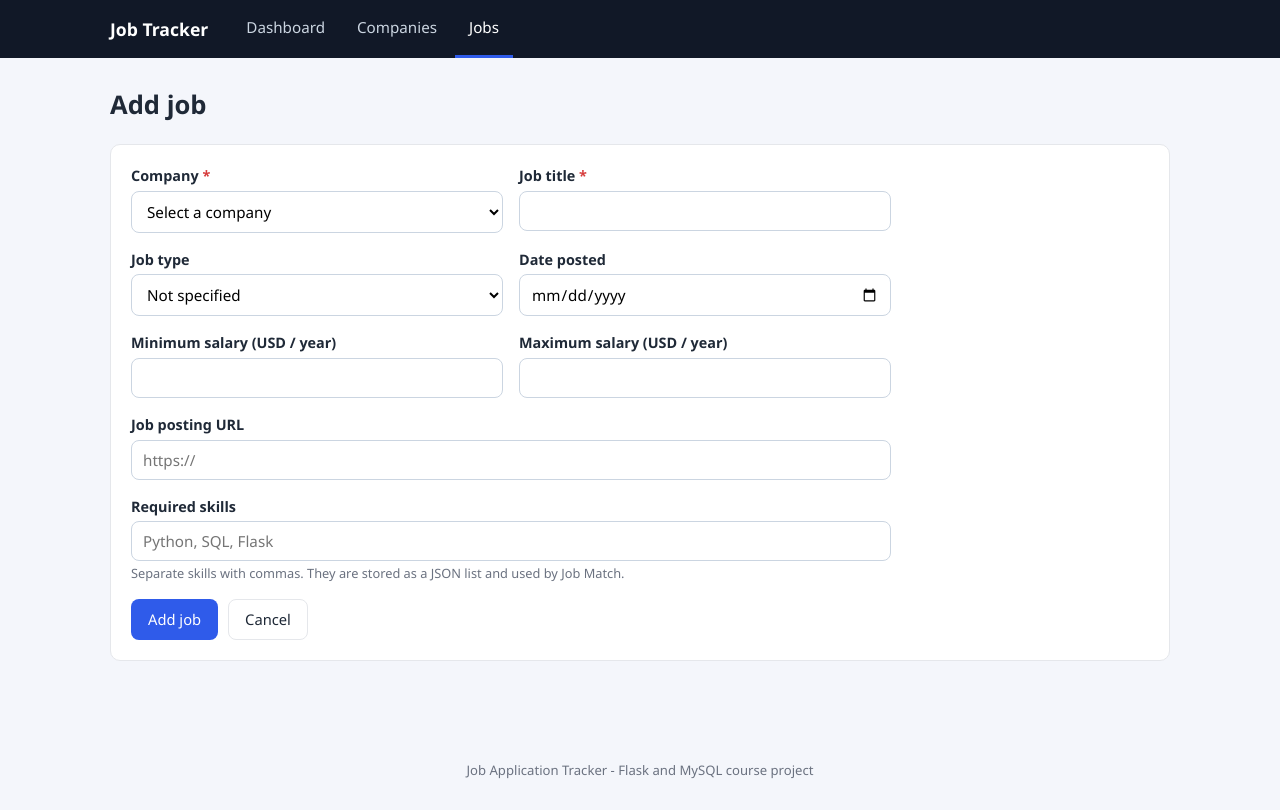
After one commit to makakomateus/job-application-tracker, a Flask app: page /jobs/new in a window 1280 px wide. The commit adds this page. Run offline with Flask 3, Linux system fonts and the light colour scheme; data comes from the database, SQL or seed files in the repository.

Commit message:
Add jobs CRUD with JSON requirements

```diff
--- a/app.py
+++ b/app.py
@@ -132,6 +132,13 @@ def companies():
     return render_template("companies.html", section="companies", companies=db.get_companies())
 
 
+@app.route("/companies/<int:company_id>")
+def company_detail(company_id):
+    company = or_404(db.get_company(company_id))
+    return render_template("company_detail.html", section="companies", company=company,
+                           jobs=db.get_jobs_for_company(company_id))
+
+
 @app.route("/companies/new", methods=["GET", "POST"])
 def company_new():
     if request.method == "POST":
@@ -169,5 +176,109 @@ def company_delete(company_id):
     return redirect(url_for("companies"))
 
 
+# -------------------------------------------------------------------- jobs
+
+JOB_TYPES = ["Full-time", "Part-time", "Contract", "Internship"]
+
+
+def split_skills(text):
+    """Turn comma-separated text into a de-duplicated list of skills."""
+    seen, skills = set(), []
+    for part in (text or "").split(","):
+        skill = part.strip()
+        if skill and skill.lower() not in seen:
+            seen.add(skill.lower())
+            skills.append(skill)
+    return skills
+
+
+def get_company_id(form, errors):
+    """Read the company dropdown and make sure the company exists."""
+    raw = (form.get("company_id") or "").strip()
+    if not raw.isdigit():
+        errors.append("Company is required.")
+        return None
+    company_id = int(raw)
+    if db.get_company(company_id) is None:
+        errors.append("The selected company does not exist.")
+        return None
+    return company_id
+
+
+def parse_job_form(form):
+    errors = []
+    data = {
+        "company_id": get_company_id(form, errors),
+        "job_title": get_text(form, "job_title", "Job title", 100, errors, required=True),
+        "job_type": get_choice(form, "job_type", "Job type", JOB_TYPES, errors),
+        "salary_min": get_int(form, "salary_min", "Minimum salary", errors),
+        "salary_max": get_int(form, "salary_max", "Maximum salary", errors),
+        "job_url": get_url(form, "job_url", "Job URL", 300, errors),
+        "date_posted": get_date(form, "date_posted", "Date posted", errors),
+        "requirements": split_skills(form.get("requirements")),
+    }
+    low, high = data["salary_min"], data["salary_max"]
+    if low is not None and high is not None and low > high:
+        errors.append("Minimum salary cannot be greater than maximum salary.")
+    if len(data["requirements"]) > 40:
+        errors.append("Please list 40 requirements or fewer.")
+    if any(len(skill) > 60 for skill in data["requirements"]):
+        errors.append("Each requirement must be 60 characters or fewer.")
+    return data, errors
+
+
+def job_form_context(job, mode, job_id=None):
+    return dict(section="jobs", job=job, mode=mode, job_id=job_id,
+                companies=db.company_choices(), job_types=JOB_TYPES)
+
+
+@app.route("/jobs")
+def jobs():
+    return render_template("jobs.html", section="jobs", jobs=db.get_jobs())
+
+
+@app.route("/jobs/<int:job_id>")
+def job_detail(job_id):
+    job = or_404(db.get_job(job_id))
+    return render_template("job_detail.html", section="jobs", job=job)
+
+
+@app.route("/jobs/new", methods=["GET", "POST"])
+def job_new():
+    if request.method == "POST":
+        data, errors = parse_job_form(request.form)
+        if errors:
+            flash_errors(errors)
+            return render_template("job_form.html", **job_form_context(request.form, "new"))
+        db.create_job(data)
+        flash(f"Job '{data['job_title']}' was added.", "success")
+        return redirect(url_for("jobs"))
+    preset = {"company_id": request.args.get("company_id", type=int)}
+    return render_template("job_form.html", **job_form_context(preset, "new"))
+
+
+@app.route("/jobs/<int:job_id>/edit", methods=["GET", "POST"])
+def job_edit(job_id):
+    job = or_404(db.get_job(job_id))
+    if request.method == "POST":
+        data, errors = parse_job_form(request.form)
+        if errors:
+            flash_errors(errors)
+            return render_template("job_form.html", **job_form_context(request.form, "edit", job_id))
+        db.update_job(job_id, data)
+        flash(f"Job '{data['job_title']}' was updated.", "success")
+        return redirect(url_for("jobs"))
+    job["requirements"] = ", ".join(job["requirements"])
+    return render_template("job_form.html", **job_form_context(job, "edit", job_id))
+
+
+@app.route("/jobs/<int:job_id>/delete", methods=["POST"])
+def job_delete(job_id):
+    job = or_404(db.get_job(job_id))
+    db.delete_job(job_id)
+    flash(f"Job '{job['job_title']}' and its applications were deleted.", "success")
+    return redirect(url_for("jobs"))
+
+
 if __name__ == "__main__":
     app.run(debug=True)
--- a/database.py
+++ b/database.py
@@ -116,3 +116,76 @@ def delete_company(company_id):
     """Delete a company; jobs, applications and contacts cascade."""
     _, count = execute("DELETE FROM companies WHERE company_id = %s", (company_id,))
     return count > 0
+
+
+# --------------------------------------------------------------------- jobs
+
+def _decode_job(row):
+    row["requirements"] = decode_json(row.get("requirements"), [])
+    return row
+
+
+def get_jobs():
+    rows = query_all(
+        """SELECT j.*, c.company_name,
+                  (SELECT COUNT(*) FROM applications a WHERE a.job_id = j.job_id) AS application_count
+           FROM jobs j JOIN companies c ON c.company_id = j.company_id
+           ORDER BY j.date_posted DESC, j.job_id DESC"""
+    )
+    return [_decode_job(r) for r in rows]
+
+
+def get_jobs_for_company(company_id):
+    rows = query_all(
+        "SELECT * FROM jobs WHERE company_id = %s ORDER BY date_posted DESC, job_id DESC",
+        (company_id,),
+    )
+    return [_decode_job(r) for r in rows]
+
+
+def get_job(job_id):
+    row = query_one(
+        """SELECT j.*, c.company_name
+           FROM jobs j JOIN companies c ON c.company_id = j.company_id
+           WHERE j.job_id = %s""",
+        (job_id,),
+    )
+    return _decode_job(row) if row else None
+
+
+def job_choices():
+    """Job list for dropdowns, labelled with the company name."""
+    return query_all(
+        """SELECT j.job_id, j.job_title, c.company_name
+           FROM jobs j JOIN companies c ON c.company_id = j.company_id
+           ORDER BY c.company_name, j.job_title"""
+    )
+
+
+def create_job(data):
+    new_id, _ = execute(
+        """INSERT INTO jobs (company_id, job_title, job_type, salary_min, salary_max,
+                             job_url, date_posted, requirements)
+           VALUES (%s, %s, %s, %s, %s, %s, %s, %s)""",
+        (data["company_id"], data["job_title"], data["job_type"], data["salary_min"],
+         data["salary_max"], data["job_url"], data["date_posted"],
+         encode_json(data["requirements"])),
+    )
+    return new_id
+
+
+def update_job(job_id, data):
+    execute(
+        """UPDATE jobs SET company_id = %s, job_title = %s, job_type = %s, salary_min = %s,
+                  salary_max = %s, job_url = %s, date_posted = %s, requirements = %s
+           WHERE job_id = %s""",
+        (data["company_id"], data["job_title"], data["job_type"], data["salary_min"],
+         data["salary_max"], data["job_url"], data["date_posted"],
+         encode_json(data["requirements"]), job_id),
+    )
+
+
+def delete_job(job_id):
+    """Delete a job; its applications cascade."""
+    _, count = execute("DELETE FROM jobs WHERE job_id = %s", (job_id,))
+    return count > 0
--- a/templates/base.html
+++ b/templates/base.html
@@ -13,6 +13,7 @@
         <div class="nav-links">
             <a href="{{ url_for('dashboard') }}" class="{{ 'active' if section == 'dashboard' }}">Dashboard</a>
             <a href="{{ url_for('companies') }}" class="{{ 'active' if section == 'companies' }}">Companies</a>
+            <a href="{{ url_for('jobs') }}" class="{{ 'active' if section == 'jobs' }}">Jobs</a>
         </div>
     </div>
 </nav>
--- a/templates/companies.html
+++ b/templates/companies.html
@@ -20,7 +20,7 @@
         <tbody>
         {% for c in companies %}
             <tr>
-                <td><strong>{{ c.company_name }}</strong>
+                <td><a href="{{ url_for('company_detail', company_id=c.company_id) }}"><strong>{{ c.company_name }}</strong></a>
                     {% if c.website %}<br><a class="small" href="{{ c.website }}" target="_blank" rel="noopener">{{ c.website }}</a>{% endif %}</td>
                 <td>{{ c.industry or '-' }}</td>
                 <td>{{ [c.city, c.state]|select|join(', ') or '-' }}</td>
--- /dev/null
+++ b/templates/job_form.html
@@ -0,0 +1,72 @@
+{% extends "base.html" %}
+{% block title %}{{ 'Add job' if mode == 'new' else 'Edit job' }}{% endblock %}
+{% block content %}
+<div class="page-head">
+    <h1>{{ 'Add job' if mode == 'new' else 'Edit job' }}</h1>
+</div>
+
+<div class="card">
+{% if not companies %}
+    <div class="empty">
+        <p>You need a company before you can add a job.</p>
+        <a class="btn" href="{{ url_for('company_new') }}">Add a company</a>
+    </div>
+{% else %}
+<form method="post" class="stacked" novalidate>
+    <div class="form-row">
+        <div class="field">
+            <label for="company_id">Company <span class="req">*</span></label>
+            <select id="company_id" name="company_id" required>
+                <option value="">Select a company</option>
+                {% for c in companies %}
+                <option value="{{ c.company_id }}" {{ 'selected' if (job.get('company_id') | string) == (c.company_id | string) }}>{{ c.company_name }}</option>
+                {% endfor %}
+            </select>
+        </div>
+        <div class="field">
+            <label for="job_title">Job title <span class="req">*</span></label>
+            <input type="text" id="job_title" name="job_title" maxlength="100" required value="{{ job.get('job_title') or '' }}">
+        </div>
+    </div>
+    <div class="form-row">
+        <div class="field">
+            <label for="job_type">Job type</label>
+            <select id="job_type" name="job_type">
+                <option value="">Not specified</option>
+                {% for t in job_types %}
+                <option value="{{ t }}" {{ 'selected' if job.get('job_type') == t }}>{{ t }}</option>
+                {% endfor %}
+            </select>
+        </div>
+        <div class="field">
+            <label for="date_posted">Date posted</label>
+            <input type="date" id="date_posted" name="date_posted" value="{{ job.get('date_posted') or '' }}">
+        </div>
+    </div>
+    <div class="form-row">
+        <div class="field">
+            <label for="salary_min">Minimum salary (USD / year)</label>
+            <input type="number" id="salary_min" name="salary_min" min="0" step="1000" value="{{ job.get('salary_min') if job.get('salary_min') is not none else '' }}">
+        </div>
+        <div class="field">
+            <label for="salary_max">Maximum salary (USD / year)</label>
+            <input type="number" id="salary_max" name="salary_max" min="0" step="1000" value="{{ job.get('salary_max') if job.get('salary_max') is not none else '' }}">
+        </div>
+    </div>
+    <div class="field">
+        <label for="job_url">Job posting URL</label>
+        <input type="url" id="job_url" name="job_url" maxlength="300" placeholder="https://" value="{{ job.get('job_url') or '' }}">
+    </div>
+    <div class="field">
+        <label for="requirements">Required skills</label>
+        <input type="text" id="requirements" name="requirements" placeholder="Python, SQL, Flask" value="{{ job.get('requirements') or '' }}">
+        <div class="hint">Separate skills with commas. They are stored as a JSON list and used by Job Match.</div>
+    </div>
+    <div class="form-actions">
+        <button type="submit" class="btn">{{ 'Add job' if mode == 'new' else 'Save changes' }}</button>
+        <a class="btn btn-light" href="{{ url_for('jobs') }}">Cancel</a>
+    </div>
+</form>
+{% endif %}
+</div>
+{% endblock %}
```
Also changed, not shown: templates/company_detail.html (added, +47 -0 lines), templates/job_detail.html (added, +26 -0 lines), templates/jobs.html (added, +46 -0 lines).
